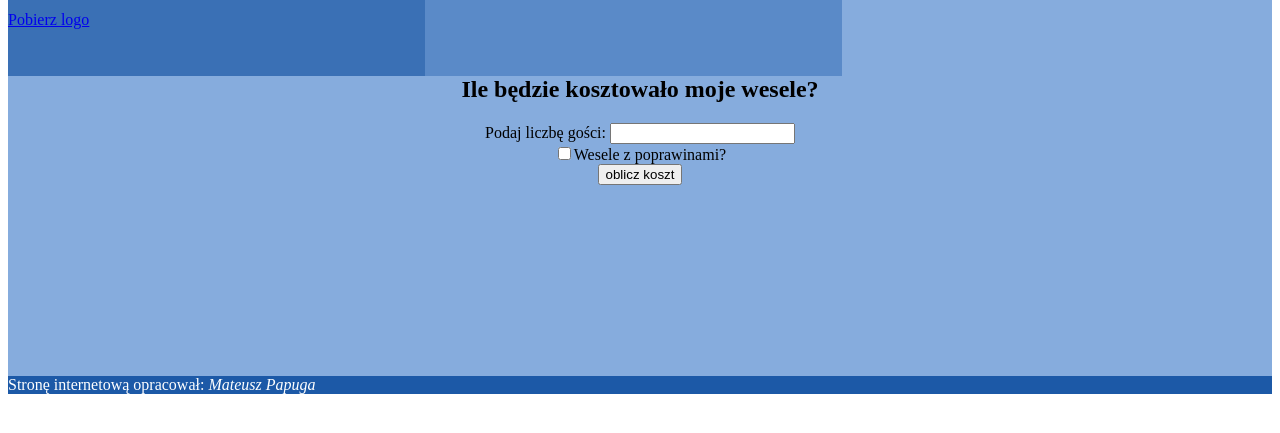
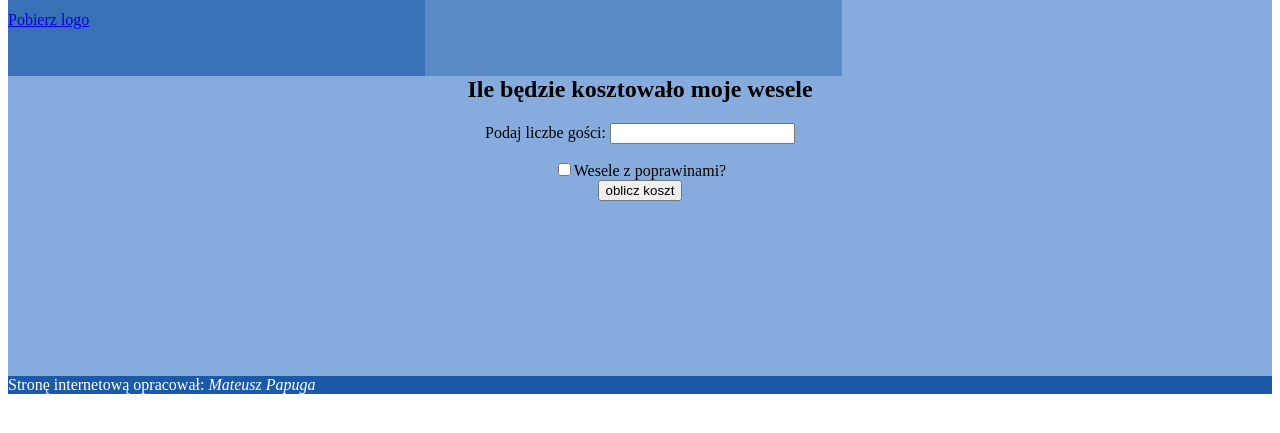
Before and after one commit to Mateusz6655/Zadanie-, a plain HTML site: page egzamin-e-14-zad-5.html in a window 1280 px wide. Shown: the part 225-658 px from the top of the page. Drawn offline with Linux system fonts and the light colour scheme.

Commit message:
Update egzamin-e-14-zad-5.html

```diff
--- a/egzamin-e-14-zad-5.html
+++ b/egzamin-e-14-zad-5.html
@@ -36,10 +36,9 @@
         <p><a href="Regulamin.txt">czytaj regulamin</a></p>
     </div>
     <div id="dolny">
-        <h2>Ile będzie kosztowało moje wesele?</h2>
-        Podaj liczbę gości: <input type="number" id="ile">
-        <br>
-         <input id="poprawiny" type="checkbox"><label for="poprawiny">Wesele z poprawinami?</label><br>
+        <h2>Ile będzie kosztowało moje wesele</h2>
+        <p>Podaj liczbe gości: <input id="goscie" type="number"></p>
+        <input id="poprawiny" type="checkbox"><label for="poprawiny">Wesele z poprawinami?</label><br>
         <button onclick="oblicz()">oblicz koszt</button>
         <p id="wynik"></p>
     </div>
```
